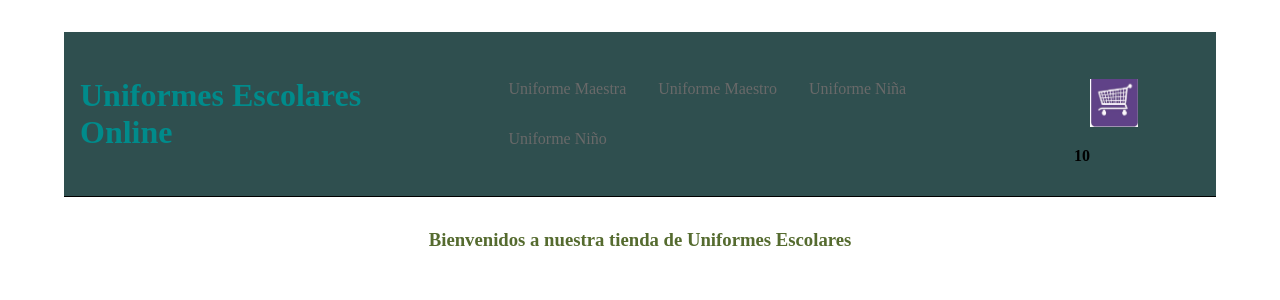
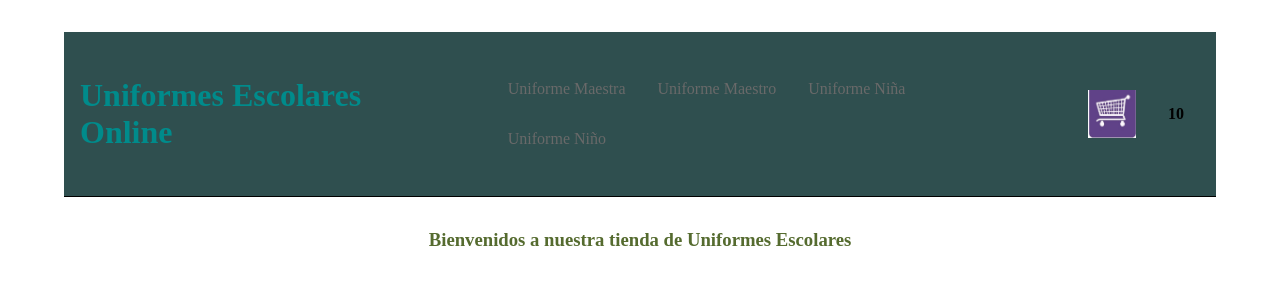
Before and after one commit to mariano-codificacion/practicas-react, a React (Vite) app: page / in a window 1280 px wide. Shown: the top 300 px of the page. Built offline with nearby package versions, Linux system fonts and the light colour scheme.

Commit message:
correcion carrito

```diff
--- a/src/componentes/CartImg/CartImg.css
+++ b/src/componentes/CartImg/CartImg.css
@@ -1,3 +1,9 @@
 .imgCarrito {
     width: 3rem;
 }
+.numcarrito{
+    display: flex;
+    justify-content: center;
+    align-items: center;
+    flex-direction: row;
+}
--- a/src/componentes/CartImg/CartImg.jsx
+++ b/src/componentes/CartImg/CartImg.jsx
@@ -3,7 +3,7 @@ import './CartImg.css'
 const CartImg = () => {
     const imgCarrito = "src/assets/carrito.jpg";
     return (
-        <div>
+        <div className='numcarrito'>
             <img className='imgCarrito' src={imgCarrito} alt="carrito de compras" />
             <strong> 10 </strong>
         </div>
```
